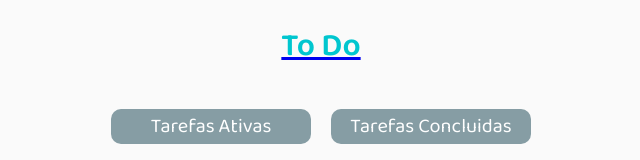
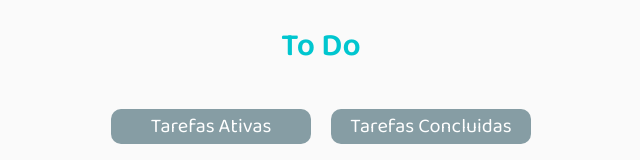
Before and after one commit to manelzada/todo-ts, a React (Vite) app: page / in a window 1280 px wide. Shown: the top 160 px of the page, without its empty margins (319-959 px from the left). Built offline with nearby package versions, Linux system fonts and the light colour scheme.

Commit message:
correções

```diff
--- a/src/pages/Home.css
+++ b/src/pages/Home.css
@@ -5,6 +5,10 @@
 body {
   background-color: #fafafa;
   margin: 0 auto;
+}
+
+a {
+  text-decoration: none;
 }
 
 .container {
@@ -18,6 +22,7 @@ body {
 .container h1 {
   color: #00c6cf;
   transition: 250ms;
+  text-decoration: none;
 }
 
 .container h1:hover {
```
